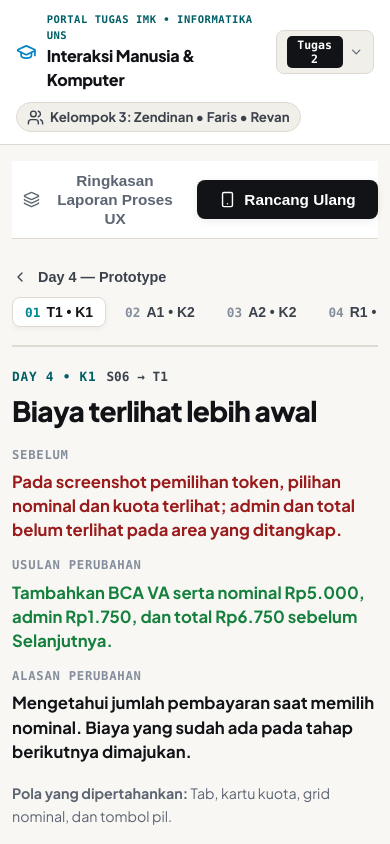
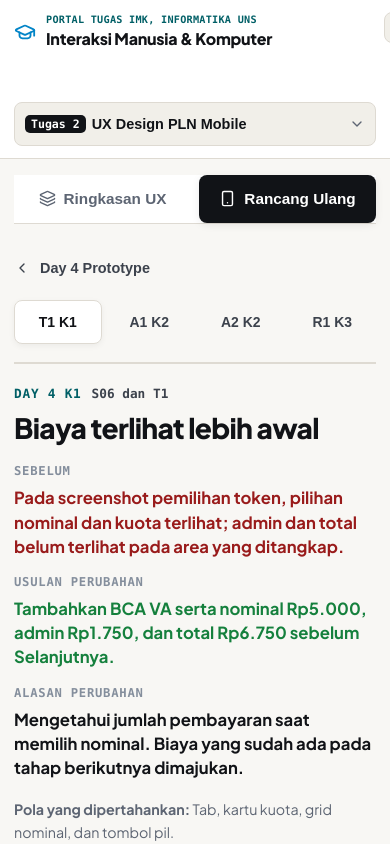
Before and after one commit to fritzuu/Wireframing-IMK, a React (Vite) app in the folder web-interaktif-imk/: page / in a window 390 px wide. Both pictures are taken after a click on the button "Rancang Ulang". Built offline with nearby package versions, Linux system fonts and the light colour scheme.

Commit message:
style: improve mobile UX reports and simplify punctuation

```diff
--- a/web-interaktif-imk/src/App.jsx
+++ b/web-interaktif-imk/src/App.jsx
@@ -29,7 +29,7 @@
           <div className="portal-brand-block">
             <GraduationCap size={26} className="text-teal" />
             <div className="brand-text-stack">
-              <span className="brand-meta">PORTAL TUGAS IMK • INFORMATIKA UNS</span>
+              <span className="brand-meta">PORTAL TUGAS IMK, INFORMATIKA UNS</span>
               <span className="brand-title">Interaksi Manusia & Komputer</span>
             </div>
           </div>
@@ -75,7 +75,7 @@
         <div className="top-header-right">
           <div className="team-pill-badge">
             <Users size={17} />
-            <span>Kelompok 3: Zendinan • Faris • Revan</span>
+            <span>Kelompok 3: Zendinan, Faris, dan Revan</span>
           </div>
         </div>
       </MotionReveal>
--- a/web-interaktif-imk/src/components/pages/PageUX.jsx
+++ b/web-interaktif-imk/src/components/pages/PageUX.jsx
@@ -5,7 +5,7 @@
 import './ux.css';
 
 const summaryFields = [
-  ['focus', 'FOKUS / TUJUAN'],
+  ['focus', 'TUJUAN'],
   ['work', 'PEKERJAAN'],
   ['results', 'HASIL'],
   ['deliverables', 'DELIVERABLE'],
@@ -23,7 +23,7 @@
 export function DayReport({ day, onSelectCase }) {
   return (
     <>
-      <Section number={`0${day.day}`} title={`${day.stage} — ${day.title}`}>
+      <Section number={`0${day.day}`} title={`${day.stage}: ${day.title}`}>
         <div className="free-dgti-strip ux-summary">
           {summaryFields.map(([field, label], index) => (
             <MotionCard className={`dgti-item ${index === 0 ? 'highlight' : ''}`} key={field} delay={index * 0.05}>
@@ -40,7 +40,7 @@
         </Section>
       ))}
       <div className="free-bottom-cta">
-        <div className="cta-statement"><strong>Sumber Day {day.day}</strong><span>A_3_tugasUXdesain_{day.day}.pdf • {day.sourceSections}</span></div>
+        <div className="cta-statement"><strong>Sumber Day {day.day}</strong><span className="ux-source-file">A_3_tugasUXdesain_{day.day}.pdf</span><span>Bagian {day.sourceSections}</span></div>
         <MotionLink className="ux-download" href={day.source} download><Download size={17} />Unduh laporan Day {day.day}</MotionLink>
       </div>
     </>
@@ -49,13 +49,30 @@
 
 function ReportSection({ section, onSelectCase }) {
   if (section.type === 'table') {
-    return <><div className="ux-table-wrap"><table className="ux-table"><thead><tr>{section.headers.map(header => <th key={header} scope="col">{header}</th>)}</tr></thead><tbody>{section.rows.map((row, index) => <tr key={index}>{row.map((cell, cellIndex) => <td key={cellIndex}>{cell}</td>)}</tr>)}</tbody></table></div>{section.note && <p className="ux-small">{section.note}</p>}</>;
+    return <>
+      <div className="ux-table-wrap">
+        <table className="ux-table">
+          <thead><tr>{section.headers.map(header => <th key={header} scope="col">{header}</th>)}</tr></thead>
+          <tbody>{section.rows.map((row, index) => <tr key={index}>{row.map((cell, cellIndex) => <td key={cellIndex}>{cell}</td>)}</tr>)}</tbody>
+        </table>
+      </div>
+      <div className="ux-table-cards" aria-label={section.title}>
+        {section.rows.map((row, index) => <article className="ux-table-card" key={index}>
+          <span className="ux-small">{section.headers[0]}</span>
+          <h4>{row[0]}</h4>
+          <dl>{row.slice(1).map((cell, cellIndex) => <div key={cellIndex}>
+            <dt>{section.headers[cellIndex + 1]}</dt><dd>{cell}</dd>
+          </div>)}</dl>
+        </article>)}
+      </div>
+      {section.note && <p className="ux-small">{section.note}</p>}
+    </>;
   }
   if (section.type === 'profiles') {
-    return <><div className="ux-profiles">{section.items.map(profile => <MotionCard className="ux-profile" key={profile.name}><span className="dgti-code">{profile.name} • {profile.source}</span><h4>{profile.context}</h4><p><b>Pertanyaan:</b> {profile.question}</p><blockquote>“{profile.answer}”</blockquote><p><b>Perilaku:</b> {profile.action}</p><p><b>Potensi frustrasi:</b> {profile.pain}</p><p><b>Kebutuhan:</b> {profile.need}</p></MotionCard>)}</div><p className="ux-small">{section.note}</p></>;
+    return <><div className="ux-profiles">{section.items.map(profile => <MotionCard className="ux-profile" key={profile.name}><div className="ux-meta-group"><span className="dgti-code">{profile.name}</span><span className="ux-small">{profile.source}</span></div><h4>{profile.context}</h4><p><b>Pertanyaan:</b> {profile.question}</p><blockquote>{profile.answer}</blockquote><p><b>Perilaku:</b> {profile.action}</p><p><b>Potensi frustrasi:</b> {profile.pain}</p><p><b>Kebutuhan:</b> {profile.need}</p></MotionCard>)}</div><p className="ux-small">{section.note}</p></>;
   }
   if (section.type === 'image') {
-    return <figure className="ux-report-figure"><img src={section.src} alt={section.alt} /><figcaption className="ux-small">Gambar diambil langsung dari PDF laporan.</figcaption></figure>;
+    return <figure className="ux-report-figure"><img src={section.src} alt={section.alt} /><figcaption className="ux-small">Gambar dari laporan. <MotionLink className="ux-download" href={section.src} target="_blank" rel="noreferrer">Buka gambar penuh</MotionLink></figcaption></figure>;
   }
   if (section.type === 'statement') {
     return <div className="timeline-active-display"><p className="ux-problem">{section.text}</p></div>;
@@ -66,22 +83,22 @@
 }
 
 function ScreenGallery({ onSelectCase }) {
-  return <div className="ux-screen-gallery">{uxComparisons.map((item, index) => <MotionButton className="ux-screen-card" key={item.after} onClick={() => onSelectCase(index)}><span className="dgti-code">{item.need} • {item.before} → {item.after}</span><img src={`/ux/${item.after}.png`} alt={`Wireframe ${item.after}: ${item.title}`} /><strong>{item.title}</strong><span className="ux-small">Lihat sebelum–sesudah →</span></MotionButton>)}</div>;
+  return <div className="ux-screen-gallery">{uxComparisons.map((item, index) => <MotionButton className="ux-screen-card" key={item.after} onClick={() => onSelectCase(index)}><span className="dgti-code">{item.need}. {item.before} dan {item.after}</span><img src={`/ux/${item.after}.png`} alt={`Wireframe ${item.after}: ${item.title}`} /><strong>{item.title}</strong><span className="ux-small">Lihat sebelum dan sesudah</span></MotionButton>)}</div>;
 }
 
 function Comparison({ index, onChange, onBack }) {
   const item = uxComparisons[index];
   return <div className="cases-stage-free">
-    <div className="free-nav-bar"><MotionButton className="free-back-btn" onClick={onBack}><ChevronLeft size={16} />Day 4 — Prototype</MotionButton><div className="free-case-switcher">{uxComparisons.map((comparison, i) => <MotionButton indicator="ux-case-tab" active={index === i} key={comparison.after} className={`free-case-tab ${index === i ? 'active' : ''}`} onClick={() => onChange(i)} aria-pressed={index === i}><span className="tab-num">0{i + 1}</span><span className="tab-name">{comparison.after} • {comparison.need}</span></MotionButton>)}</div></div>
+    <div className="free-nav-bar"><MotionButton className="free-back-btn" onClick={onBack}><ChevronLeft size={16} />Day 4 Prototype</MotionButton><div className="free-case-switcher">{uxComparisons.map((comparison, i) => <MotionButton indicator="ux-case-tab" active={index === i} key={comparison.after} className={`free-case-tab ${index === i ? 'active' : ''}`} onClick={() => onChange(i)} aria-pressed={index === i}><span className="tab-num">0{i + 1}</span><span className="tab-name">{comparison.after} {comparison.need}</span></MotionButton>)}</div></div>
     <MotionSwitch className="free-showcase-canvas" motionKey={index}>
       <div className="free-editorial-column">
-        <div className="free-case-headline"><div className="free-meta-line"><span className="free-stage-label">DAY 4 • {item.need}</span><span className="free-theory-label">{item.before} → {item.after}</span></div><h1 className="free-display-title">{item.title}</h1></div>
+        <div className="free-case-headline"><div className="free-meta-line"><span className="free-stage-label">DAY 4 {item.need}</span><span className="free-theory-label">{item.before} dan {item.after}</span></div><h1 className="free-display-title">{item.title}</h1></div>
         <div className="free-narrative-flow">{[['issue', 'SEBELUM', item.original], ['fix', 'USULAN PERUBAHAN', item.proposal], ['result', 'ALASAN PERUBAHAN', item.reason]].map(([style, label, text]) => <div className={`free-narrative-item ${style}`} key={label}><div className="narrative-tag">{label}</div><p className="narrative-text">{text}</p></div>)}</div>
         <p className="ux-small"><b>Pola yang dipertahankan:</b> {item.kept}</p>
         <div className="free-controls-bar"><span>Perubahan <b>{index + 1}</b> / 4</span><div className="free-btn-group"><MotionButton className="free-nav-arrow" disabled={index === 0} onClick={() => onChange(index - 1)} aria-label="Perubahan sebelumnya"><ChevronLeft size={18} /></MotionButton><MotionButton className="free-nav-arrow primary" disabled={index === 3} onClick={() => onChange(index + 1)} aria-label="Perubahan berikutnya"><ChevronRight size={18} /></MotionButton></div></div>
-        <MotionLink className="ux-download" href={uxDays[3].source} download><Download size={16} />Laporan Day 4 • bagian 4.3–4.6</MotionLink>
+        <MotionLink className="ux-download" href={uxDays[3].source} download><Download size={16} />Laporan Day 4 bagian 4.3 sampai 4.6</MotionLink>
       </div>
-      <div className="free-mockups-stage">{[['asli', 'SEBELUM • SCREENSHOT', item.before, 'jpeg'], ['fiksasi', 'SESUDAH • WIREFRAME', item.after, 'png']].map(([style, label, code, ext]) => <MotionCard className="free-phone-wrapper" key={code} delay={style === 'fiksasi' ? 0.08 : 0}><figcaption className={`free-phone-label ${style}`}><span className="label-status">{label}</span><span className="label-sub">{code}</span></figcaption><img className="ux-screen-image" src={`/ux/${code}.${ext}`} alt={`${code}: ${label.toLowerCase()} untuk ${item.title}`} /></MotionCard>)}</div>
+      <div className="free-mockups-stage">{[['asli', 'SCREENSHOT ASLI', item.before, 'jpeg'], ['fiksasi', 'WIREFRAME USULAN', item.after, 'png']].map(([style, label, code, ext]) => <MotionCard className="free-phone-wrapper" key={code} delay={style === 'fiksasi' ? 0.08 : 0}><figcaption className={`free-phone-label ${style}`}><span className="label-status">{label}</span><span className="label-sub">{code}</span></figcaption><img className="ux-screen-image" src={`/ux/${code}.${ext}`} alt={`${code}: ${label.toLowerCase()} untuk ${item.title}`} /></MotionCard>)}</div>
     </MotionSwitch>
   </div>;
 }
@@ -95,11 +112,11 @@
   const selectCase = index => {setCaseIndex(index); setPage('kasus'); document.querySelector('.imk-main-canvas')?.scrollTo({ top: 0 });};
 
   return <div className="ux-workspace">
-    <nav className="tugas1-nav-bar ux-nav" aria-label="Halaman Tugas 2"><div className="tugas1-nav-tabs">{[['proses', Layers, 'Ringkasan Laporan Proses UX', 'Day 1–5'], ['kasus', Smartphone, 'Rancang Ulang', '4 Wireframe']].map(([id, Icon, label, sub]) => <MotionButton indicator="ux-page-tab" active={page === id} key={id} className={`tugas1-tab-btn ${page === id ? 'active' : ''}`} onClick={() => setPage(id)} aria-pressed={page === id}><Icon size={20} /><span>{label} <span className="tab-sub-text">({sub})</span></span></MotionButton>)}</div></nav>
+    <nav className="tugas1-nav-bar ux-nav" aria-label="Halaman Tugas 2"><div className="tugas1-nav-tabs">{[['proses', Layers, 'Ringkasan Laporan Proses UX', 'Day 1 sampai 5'], ['kasus', Smartphone, 'Rancang Ulang', '4 Wireframe']].map(([id, Icon, label, sub]) => <MotionButton indicator="ux-page-tab" active={page === id} key={id} className={`tugas1-tab-btn ${page === id ? 'active' : ''}`} onClick={() => setPage(id)} aria-pressed={page === id}><Icon size={20} /><span><span className="ux-nav-label-full">{label}</span><span className="ux-nav-label-short">{id === 'proses' ? 'Ringkasan UX' : label}</span><span className="tab-sub-text"> ({sub})</span></span></MotionButton>)}</div></nav>
     <MotionSwitch motionKey={page} className="portal-page-motion">
     {page === 'kasus' ? <Comparison index={caseIndex} onChange={setCaseIndex} onBack={() => {setPage('proses'); selectDay(3);}} /> : <div className="summary-free-canvas ux-body">
-      <MotionReveal className="free-hero-header"><div className="hero-text-block"><span className="free-tagline">TUGAS 2 IMK • USER-CENTERED DESIGN</span><h1 className="free-hero-title">Ringkasan Laporan Proses UX Day 1–5</h1><p className="free-hero-sub">Token Jelas: Biaya & Status dalam Satu Alur. Kegiatan, hasil, dan deliverable berdasarkan laporan revisi PLN Mobile.</p></div><div className="free-stat-ribbon"><div className="free-stat-unit"><span className="stat-label">BUKTI LAYAR</span><strong className="stat-value">13 Screenshot</strong></div><div className="stat-divider" /><div className="free-stat-unit"><span className="stat-label">CAKUPAN</span><strong className="stat-value text-teal">Biaya & Status</strong></div></div></MotionReveal>
-      <div className="free-timeline-track ux-day-track" aria-label="Hari kegiatan">{uxDays.map((item, index) => <MotionButton indicator="ux-day-tab" active={dayIndex === index} key={item.day} className={`timeline-step-btn ${dayIndex === index ? 'active' : ''}`} onClick={() => selectDay(index)} aria-pressed={dayIndex === index}><span className="step-circle">{item.day}</span><span className="step-title">{item.stage}</span></MotionButton>)}</div>
+      <MotionReveal className="free-hero-header"><div className="hero-text-block"><span className="free-tagline">TUGAS 2 IMK. USER-CENTERED DESIGN</span><h1 className="free-hero-title">Ringkasan Laporan Proses UX Day 1 sampai 5</h1><p className="free-hero-sub">Token Jelas. Biaya dan status dalam satu alur. Kegiatan, hasil, dan deliverable berdasarkan laporan revisi PLN Mobile.</p></div><div className="free-stat-ribbon"><div className="free-stat-unit"><span className="stat-label">BUKTI LAYAR</span><strong className="stat-value">13 Screenshot</strong></div><div className="stat-divider" /><div className="free-stat-unit"><span className="stat-label">CAKUPAN</span><strong className="stat-value text-teal">Biaya dan Status</strong></div></div></MotionReveal>
+      <div className="free-timeline-track ux-day-track" aria-label="Hari kegiatan">{uxDays.map((item, index) => <MotionButton indicator="ux-day-tab" active={dayIndex === index} key={item.day} className={`timeline-step-btn ${dayIndex === index ? 'active' : ''}`} onClick={() => selectDay(index)} aria-label={`Day ${item.day}. ${item.stage}`} aria-pressed={dayIndex === index}><span className="step-circle">{item.day}</span><span className="step-title ux-day-label-full">{item.stage}</span><span className="step-title ux-day-label-short">{['Pahami', 'Masalah', 'Ide', 'Desain', 'Evaluasi'][index]}</span></MotionButton>)}</div>
       <MotionSwitch motionKey={`${page}-${day.day}`} className="ux-day-motion">
         <DayReport day={day} onSelectCase={selectCase} />
       </MotionSwitch>
--- a/web-interaktif-imk/src/components/pages/ux.css
+++ b/web-interaktif-imk/src/components/pages/ux.css
@@ -52,3 +52,66 @@
   .ux-problem { font-size: 1.15rem; }
   .ux-table { min-width: 580px; }
 }
+
+/* The same report data becomes readable cards on narrow screens. */
+.ux-table-cards, .ux-nav-label-short, .ux-day-label-short { display: none; }
+.ux-meta-group { display: flex; flex-wrap: wrap; align-items: baseline; gap: 6px 14px; }
+.ux-workspace, .ux-body, .ux-day-motion, .ux-workspace .free-section,
+.ux-workspace .dgti-item, .ux-workspace .free-editorial-column { min-width: 0; }
+.ux-workspace .free-section-title { align-items: flex-start; }
+.ux-workspace .sec-num { flex-shrink: 0; }
+.ux-workspace p, .ux-workspace li, .ux-workspace h1, .ux-workspace h3,
+.ux-workspace td, .ux-workspace dd { overflow-wrap: anywhere; }
+.ux-table-card { border-top: 2px solid var(--pln-teal-border); padding: 16px; background: var(--surface-card); border-radius: 0 0 10px 10px; }
+.ux-table-card h4 { margin: 4px 0 16px; font-size: 1.05rem; line-height: 1.45; }
+.ux-table-card dl { display: flex; flex-direction: column; gap: 14px; }
+.ux-table-card dt { color: var(--pln-teal-deep); font-size: .8rem; font-weight: 750; margin-bottom: 4px; }
+.ux-table-card dd { margin: 0; line-height: 1.6; }
+.ux-source-file { overflow-wrap: anywhere; }
+@media (max-width: 1024px) {
+  .ux-workspace .free-showcase-canvas { grid-template-columns: minmax(0, 1fr); }
+  .ux-summary { grid-template-columns: repeat(2, minmax(0, 1fr)); }
+  .ux-screen-gallery { grid-template-columns: repeat(2, minmax(0, 1fr)); }
+}
+@media (max-width: 768px) {
+  .ux-body, .ux-day-motion { gap: 28px; }
+  .ux-nav { margin-bottom: 22px; }
+  .ux-nav .tugas1-nav-tabs { display: grid; grid-template-columns: minmax(0, 1fr) minmax(0, 1fr); gap: 8px; }
+  .ux-nav .tugas1-tab-btn { min-height: 48px; padding: 10px 8px; font-size: .9rem; }
+  .ux-nav-label-full, .ux-day-label-full { display: none; }
+  .ux-nav-label-short, .ux-day-label-short { display: inline; }
+  .ux-body .free-hero-header { margin-bottom: 0; gap: 16px; padding-bottom: 22px; }
+  .ux-body .free-hero-title { font-size: clamp(1.45rem, 6vw, 2rem); }
+  .ux-body .free-hero-sub { font-size: .95rem; line-height: 1.6; }
+  .ux-body .free-stat-ribbon { grid-template-columns: repeat(2, minmax(0, 1fr)); gap: 12px; }
+  .ux-body .stat-value { font-size: 1rem; }
+  .ux-day-track { display: grid; grid-template-columns: repeat(5, minmax(0, 1fr)); gap: 4px; overflow: visible; padding: 6px 0; }
+  .ux-day-track .timeline-step-btn { min-width: 0; min-height: 62px; gap: 8px; padding: 6px 0; }
+  .ux-day-track .step-circle { width: 32px; height: 32px; }
+  .ux-day-track .step-title { font-size: .7rem; }
+  .ux-summary { grid-template-columns: minmax(0, 1fr); gap: 12px; }
+  .ux-summary ul { font-size: .95rem; line-height: 1.65; }
+  .ux-workspace .free-section-title h3 { font-size: 1.2rem; line-height: 1.4; }
+  .ux-source-note { line-height: 1.65; padding: 8px 12px; }
+  .ux-table-wrap { display: none; }
+  .ux-table-cards { display: grid; gap: 16px; }
+  .ux-profile { padding: 16px; }
+  .ux-profile p, .ux-list-block li { font-size: .95rem; line-height: 1.65; }
+  .ux-workspace .free-case-switcher { display: grid; grid-template-columns: repeat(4, minmax(0, 1fr)); overflow: visible; gap: 4px; }
+  .ux-workspace .free-case-tab { min-height: 44px; padding: 8px 4px; justify-content: center; gap: 4px; }
+  .ux-workspace .free-case-tab .tab-num { display: none; }
+  .ux-workspace .free-back-btn, .ux-download, .ux-workspace .free-nav-arrow { min-height: 44px; }
+  .ux-workspace .free-controls-bar { flex-wrap: wrap; gap: 16px; }
+  .ux-workspace .free-mockups-stage { flex-direction: column; gap: 28px; }
+  .ux-workspace .free-phone-wrapper { max-width: 320px; }
+  .ux-screen-image { max-width: 100%; }
+  .ux-workspace .free-bottom-cta { text-align: left; gap: 12px; }
+  .ux-download { align-self: flex-start; }
+  .ux-next-day { align-self: stretch; }
+}
+@media (max-width: 480px) {
+  .ux-screen-gallery { grid-template-columns: minmax(0, 1fr); gap: 20px; }
+  .ux-screen-card img { max-width: 230px; }
+  .ux-screen-card { gap: 14px; }
+  .ux-workspace .free-phone-label { flex-wrap: wrap; justify-content: center; font-size: .7rem; letter-spacing: .02em; }
+}
--- a/web-interaktif-imk/src/data/analysisData.js
+++ b/web-interaktif-imk/src/data/analysisData.js
@@ -15,10 +15,10 @@
     {
       id: "tugas-2",
       number: "Tugas 2",
-      title: "UX Design — Token Jelas",
+      title: "UX Design PLN Mobile",
       status: "completed",
-      badge: "Laporan Day 1–5",
-      summary: "Observasi screenshot, persona, ide SCAMPER, empat wireframe before–after, serta evaluasi berbasis skenario sesuai laporan Day 1–5."
+      badge: "Laporan Day 1 sampai 5",
+      summary: "Observasi screenshot, persona, ide SCAMPER, empat wireframe sebelum dan sesudah, serta evaluasi berbasis skenario sesuai laporan Day 1 sampai 5."
     },
     {
       id: "tugas-3",
--- a/web-interaktif-imk/src/main.jsx
+++ b/web-interaktif-imk/src/main.jsx
@@ -3,6 +3,7 @@
 import './index.css'
 import App from './App.jsx'
 import { PortalMotionProvider } from './components/motion/PortalMotion'
+import './mobile.css'
 
 createRoot(document.getElementById('root')).render(
   <StrictMode>
--- /dev/null
+++ b/web-interaktif-imk/src/mobile.css
@@ -0,0 +1,32 @@
+/* Keep shared portal controls inside tablet and phone viewports. */
+.imk-main-canvas { min-height: 0; }
+.top-header-left, .brand-text-stack, .assignment-selector-container { min-width: 0; }
+@media (max-width: 1100px) {
+  .imk-top-header { height: auto; min-height: 66px; flex-wrap: wrap; gap: 12px; padding: 12px 20px; }
+  .top-header-left { flex-wrap: wrap; flex: 1 1 100%; }
+  .top-header-right { min-width: 0; }
+  .team-pill-badge { max-width: 100%; }
+}
+@media (max-width: 768px) {
+  .imk-top-header { padding: 12px 14px; gap: 8px; }
+  .top-header-left { flex-direction: column; align-items: stretch; gap: 12px; width: 100%; }
+  .portal-brand-block { gap: 10px; }
+  .portal-brand-block > svg, .team-pill-badge > svg { flex-shrink: 0; }
+  .brand-meta { font-size: .6rem; letter-spacing: .025em; }
+  .brand-title { font-size: .94rem; }
+  .assignment-selector-container { position: relative; width: 100%; }
+  .assignment-selector-trigger { width: 100%; min-height: 44px; padding: 8px 10px; text-align: left; }
+  .asg-pill-number { flex-shrink: 0; white-space: nowrap; }
+  .asg-pill-name { display: block; flex: 1; min-width: 0; font-size: .85rem; overflow-wrap: anywhere; }
+  .chevron-icon { flex-shrink: 0; }
+  .assignment-dropdown-popover { position: absolute; top: calc(100% + 8px); left: 0; right: 0; width: 100%; max-width: none; max-height: min(60dvh, 420px); overflow-y: auto; }
+  .asg-dropdown-item { min-height: 60px; }
+  .asg-item-row { flex-wrap: wrap; gap: 6px; }
+  .team-pill-badge { padding: 5px 9px; font-size: .73rem; line-height: 1.5; border-radius: 8px; }
+  .imk-main-canvas { padding: 16px 14px max(32px, env(safe-area-inset-bottom)); }
+}
+@media (max-width: 360px) {
+  .brand-title { font-size: .88rem; }
+  .brand-meta { font-size: .55rem; }
+  .imk-main-canvas { padding-left: 10px; padding-right: 10px; }
+}
```
Also changed, not shown: web-interaktif-imk/src/data/uxReportData.js (+35 -35 lines), 1 other file (tests, documents, lock files or other folders).
